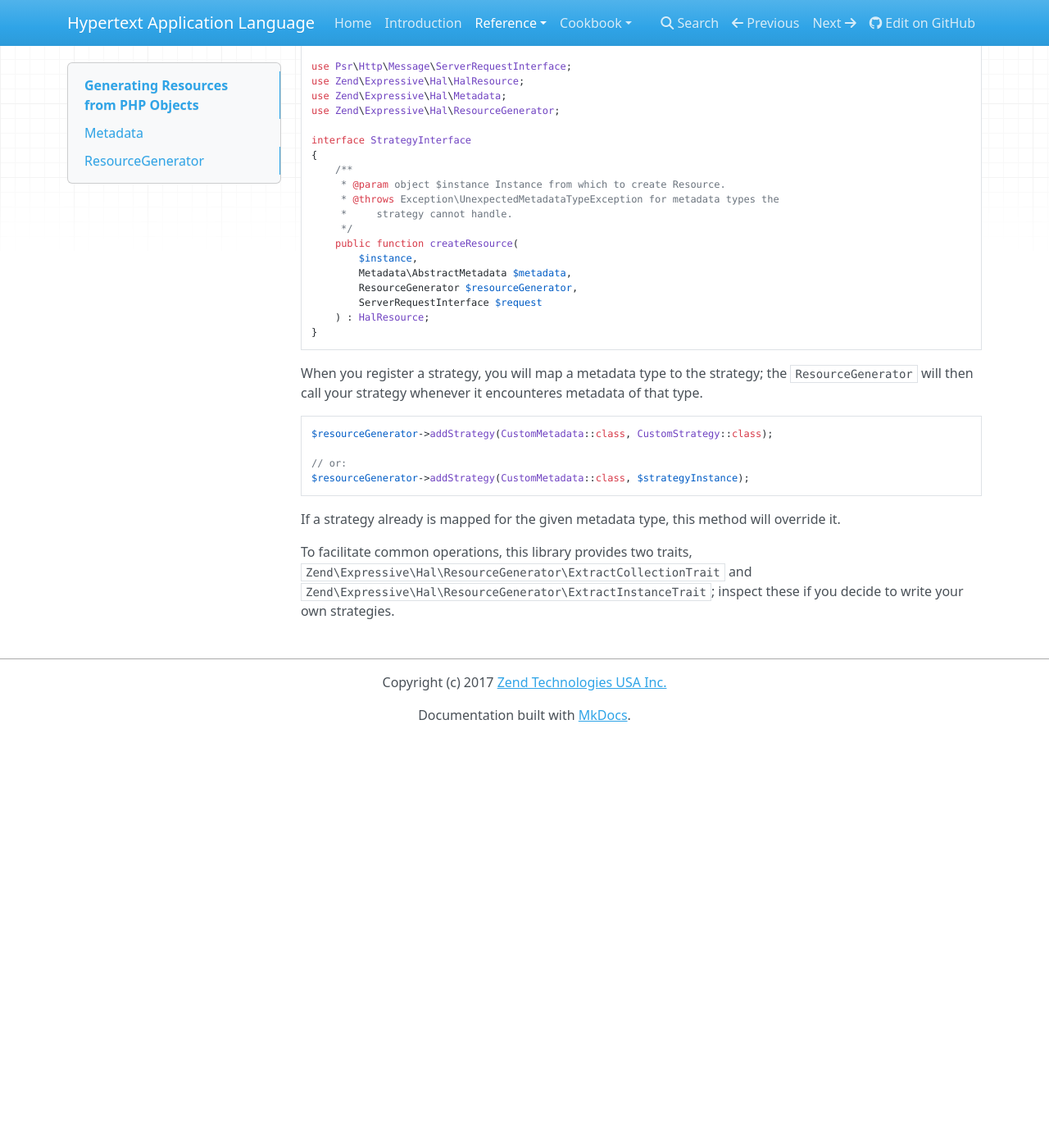
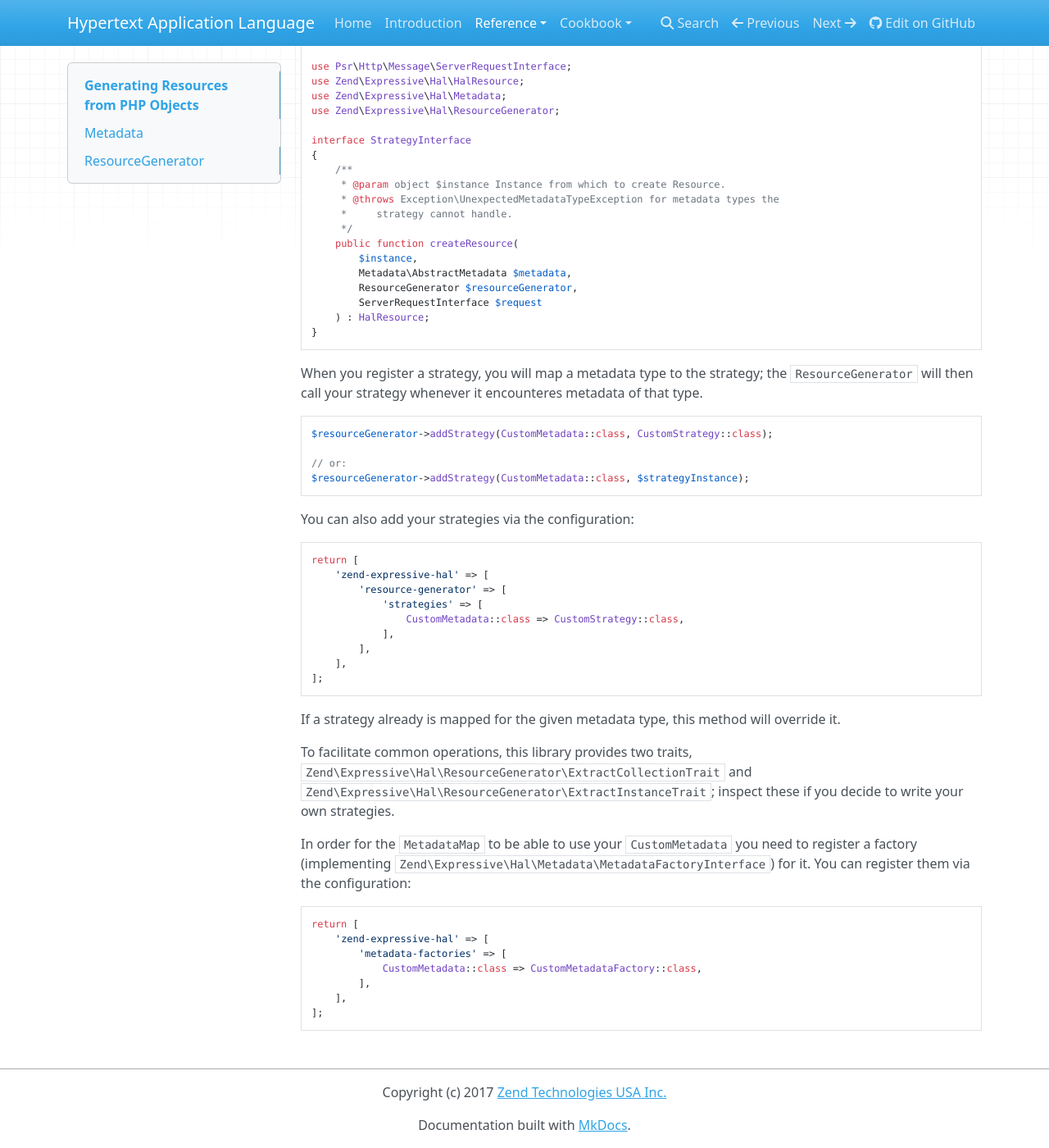
Before and after one commit to zendframework/zend-expressive-hal, an MkDocs documentation site: the page built from docs/book/resource-generator.md, in a window 1280 px wide and 1400 px high, scrolled down 2989 px. Shown: the whole window at 82% size. Built offline with MkDocs 1.6.1, drawn with Linux system fonts in a browser that asks for light colours; nearby versions of some CDN libraries; old or Windows-style settings are respelled for this version of MkDocs; before the commit the page ends 3889 px from its top, so only the background shows below that.

Commit message:
Add documentation

````diff
--- a/docs/book/resource-generator.md
+++ b/docs/book/resource-generator.md
@@ -190,6 +190,19 @@ $resourceGenerator->addStrategy(CustomMetadata::class, CustomStrategy::class);
 $resourceGenerator->addStrategy(CustomMetadata::class, $strategyInstance);
 ```
 
+You can also add your strategies via the configuration:
+```php
+return [
+    'zend-expressive-hal' => [
+        'resource-generator' => [
+            'strategies' => [
+                CustomMetadata::class => CustomStrategy::class,
+            ],
+        ],
+    ],
+];
+```
+
 If a strategy already is mapped for the given metadata type, this method will
 override it.
 
@@ -197,3 +210,16 @@ To facilitate common operations, this library provides two traits,
 `Zend\Expressive\Hal\ResourceGenerator\ExtractCollectionTrait` and
 `Zend\Expressive\Hal\ResourceGenerator\ExtractInstanceTrait`; inspect these if you
 decide to write your own strategies.
+
+In order for the `MetadataMap` to be able to use your `CustomMetadata` you need to register
+a factory (implementing `Zend\Expressive\Hal\Metadata\MetadataFactoryInterface`) for it.
+You can register them via the configuration:
+```php
+return [
+    'zend-expressive-hal' => [
+        'metadata-factories' => [
+            CustomMetadata::class => CustomMetadataFactory::class,
+        ],
+    ],
+];
+```
````
